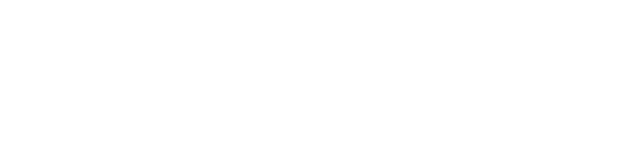
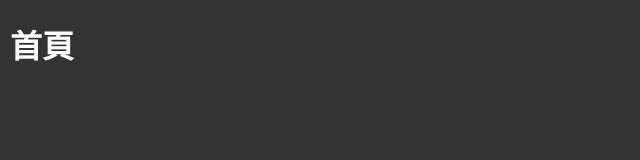
Before and after one commit to sexfat/thd104sass, a plain HTML site: page index.html in a window 1280 px wide. Shown: the whole page, without its empty margins (0-640 px from the left). Drawn offline with Linux system fonts and the light colour scheme.

Commit message:
add sass

```diff
--- a/index.html
+++ b/index.html
@@ -4,8 +4,12 @@
     <meta charset="UTF-8">
     <meta name="viewport" content="width=device-width, initial-scale=1.0">
     <title>Document</title>
+    <link rel="stylesheet" href="style.css">
 </head>
 <body>
+    <div class="wrapper">
+        <h1>首頁</h1>
+    </div>
 
 </body>
 </html>
--- a/style.scss
+++ b/style.scss
@@ -1,3 +1,12 @@
+$fontSize : 16px;
+$bgc : #333;
+$color : #fff;
+
 body {
-   font-size: 16px;
+   font-size: $fontSize;
+   padding: 0;
+   margin: 10px;
+   font-weight: 400;
+   color: $color;
+   background-color: $bgc;
 }
```
Also changed, not shown: style.css (added), 1 other file.
